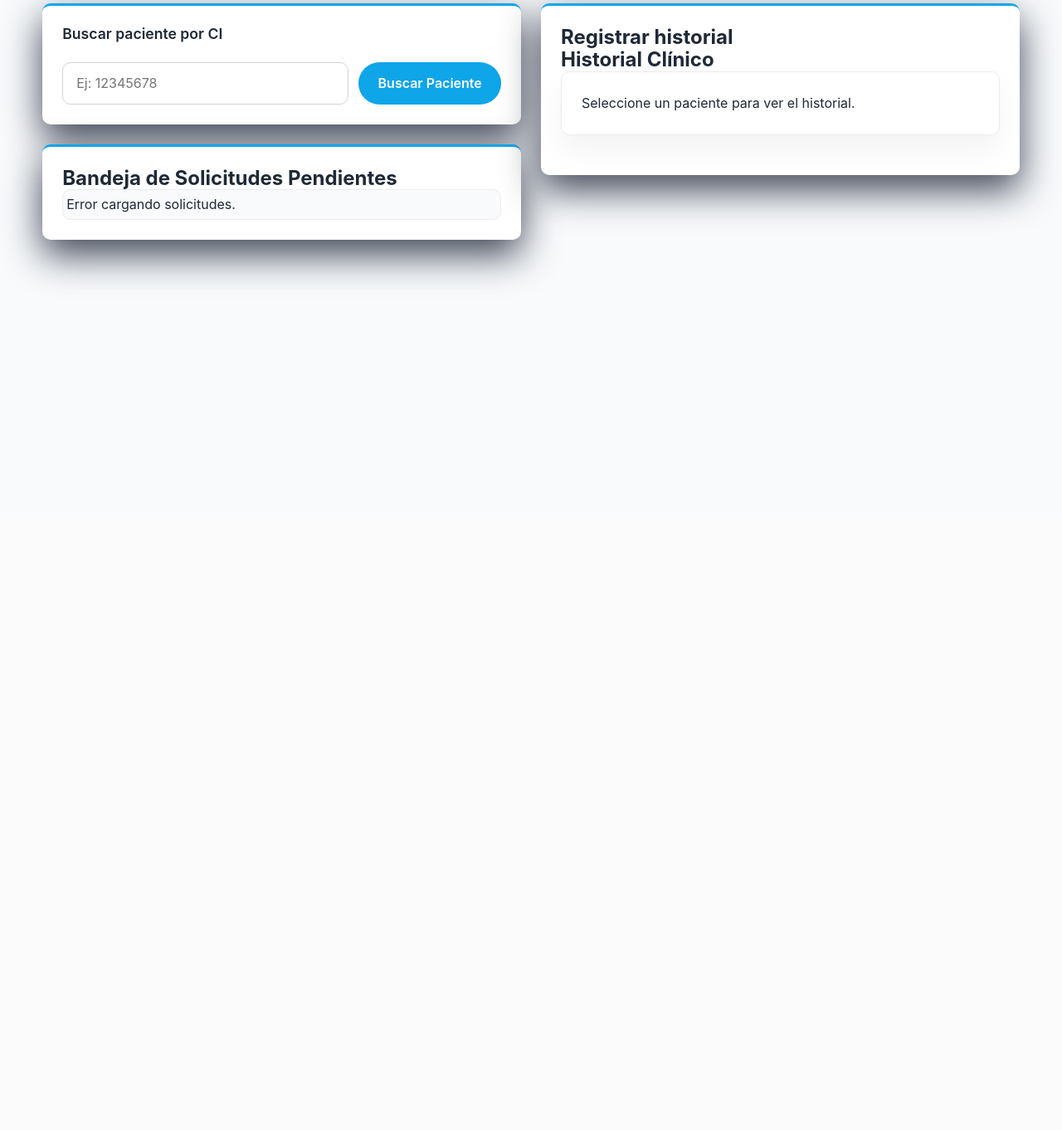
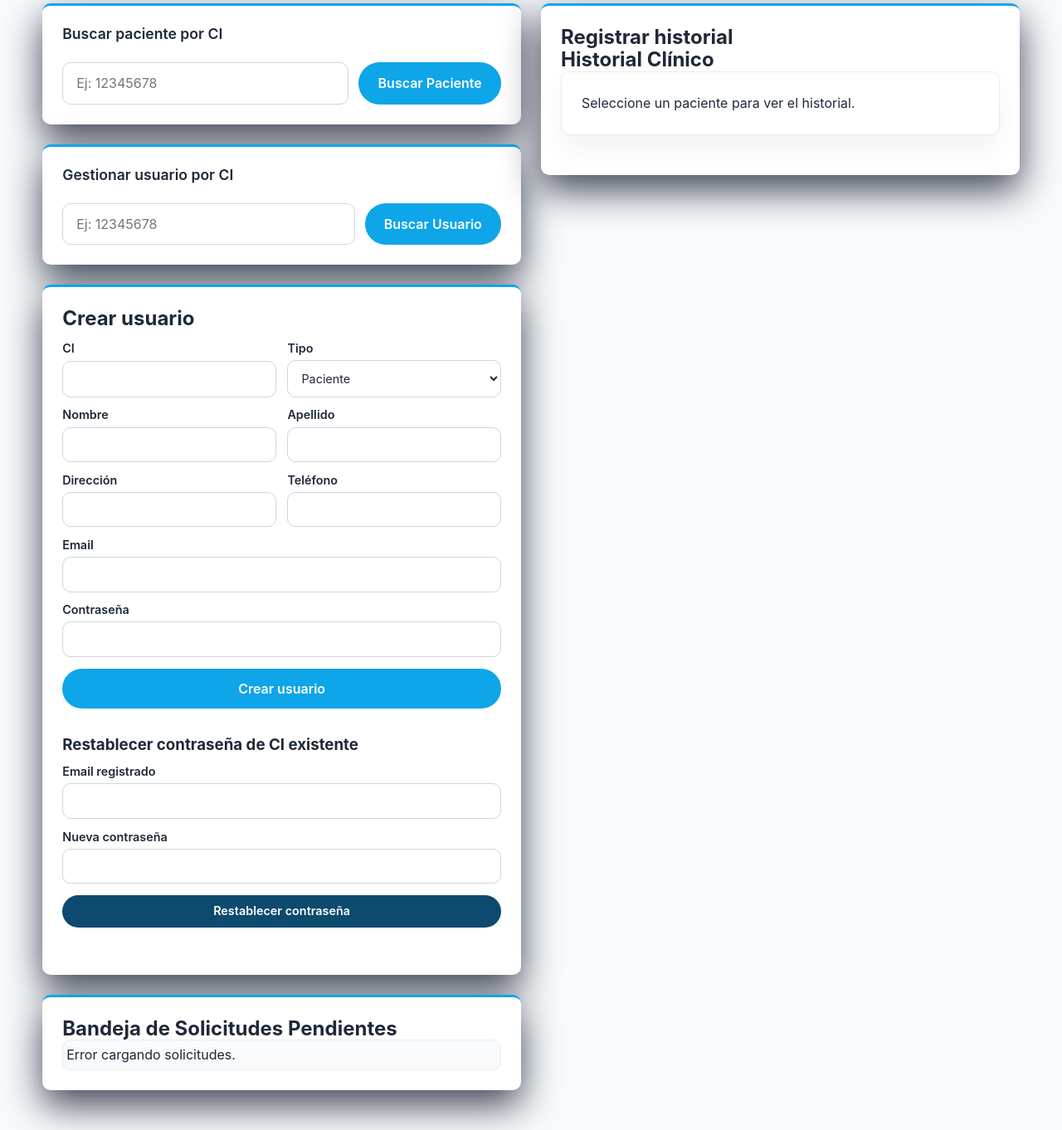
Before and after one commit to camichifla/proyecto-clinica-imagen, a PHP site: page /admin-citas.html in a window 1280 px wide. Shown: the part 174-1536 px from the top of the page at 83% size. Before the commit the page ends 517 px from the top, so only its background shows below. Run offline with PHP 8.4, Linux system fonts and the light colour scheme.

Commit message:
agregar gestion de usuarios y recuperacion de contrasena

```diff
--- a/api/admin-citas.php
+++ b/api/admin-citas.php
@@ -1,6 +1,6 @@
 <?php
 require_once __DIR__ . '/auth.php';
-requireRole('admin');
+requireAdminUser();
 
 header('Content-Type: text/html; charset=utf-8');
 readfile(__DIR__ . '/../public/admin-citas.html');
--- a/public/admin-citas.html
+++ b/public/admin-citas.html
@@ -6,7 +6,7 @@
     <meta name="robots" content="noindex">
     <title>Admin — Bandeja de Citas</title>
     <link rel="stylesheet" href="/clinica-imagen/public/css/styles.css">
-    <link rel="stylesheet" href="/clinica-imagen/public/css/admin.css">
+    <link rel="stylesheet" href="/clinica-imagen/public/css/admin.css?v=20260910-1">
 </head>
 <body>
     <header class="main-header shadow">
@@ -29,6 +29,43 @@
                             <input type="text" id="cedula-search" name="ci" placeholder="Ej: 12345678" required autocomplete="off" inputmode="numeric">
                             <button type="submit" class="btn-primary">Buscar Paciente</button>
                         </div>
+                    </form>
+                </section>
+
+                <section class="search-bar-section user-box" aria-label="Gestionar usuario">
+                    <form id="manageUserSearchForm" class="search-form">
+                        <label for="manageUserCi" class="panel-title">Gestionar usuario por CI</label>
+                        <div class="search-group">
+                            <input type="text" id="manageUserCi" placeholder="Ej: 12345678" required autocomplete="off" inputmode="numeric">
+                            <button type="submit" class="btn-primary">Buscar Usuario</button>
+                        </div>
+                    </form>
+                    <div id="managedUserResult" class="user-result" hidden></div>
+                </section>
+
+                <section class="search-bar-section user-box" aria-label="Crear usuario">
+                    <form id="createUserForm" class="user-form">
+                        <h2>Crear usuario</h2>
+                        <div class="user-form-grid">
+                            <label>CI<input name="ci" type="text" inputmode="numeric" required></label>
+                            <label>Tipo<select name="role" required><option value="patient">Paciente</option><option value="professional">Profesional</option><option value="admin">Administrador</option></select></label>
+                            <label>Nombre<input name="name" type="text" required></label>
+                            <label>Apellido<input name="surname" type="text" required></label>
+                            <label>Dirección<input name="address" type="text" required></label>
+                            <label>Teléfono<input name="phone" type="tel" required></label>
+                            <label class="user-form-wide">Email<input name="email" type="email" required></label>
+                            <label class="user-form-wide">Contraseña<input name="password" type="password" minlength="6" required></label>
+                        </div>
+                        <button type="submit" class="btn-primary">Crear usuario</button>
+                        <p id="createUserMessage" class="form-message" role="status"></p>
+                    </form>
+                    <form id="adminResetPasswordForm" class="user-form reset-user-form" hidden>
+                        <h3>Restablecer contraseña de CI existente</h3>
+                        <input name="ci" type="hidden">
+                        <label>Email registrado<input name="email" type="email" required></label>
+                        <label>Nueva contraseña<input name="password" type="password" minlength="6" required></label>
+                        <button type="submit" class="btn-small">Restablecer contraseña</button>
+                        <p id="adminResetMessage" class="form-message" role="status"></p>
                     </form>
                 </section>
 
@@ -83,7 +120,7 @@
     </div>
 
     <footer></footer>
-    <script src="/clinica-imagen/public/scripts/admin-citas.js?v=20260908-2" defer></script>
+    <script src="/clinica-imagen/public/scripts/admin-citas.js?v=20260910-1" defer></script>
     <script src="/clinica-imagen/public/scripts/session-user.js" defer></script>
     <script src="/clinica-imagen/public/scripts/global.js" defer></script>
 </body>
--- a/public/css/admin.css
+++ b/public/css/admin.css
@@ -138,6 +138,76 @@
     resize: vertical;
 }
 
+.user-box h2 {
+    margin-top: 0;
+}
+
+.user-result {
+    margin-top: 1rem;
+    padding-top: 1rem;
+    border-top: 1px solid var(--border-subtle);
+}
+
+.user-form,
+.user-form-grid {
+    display: grid;
+    gap: 0.85rem;
+}
+
+.user-form-grid {
+    grid-template-columns: repeat(2, minmax(0, 1fr));
+}
+
+.user-form label {
+    display: grid;
+    gap: 0.35rem;
+    color: var(--text-muted);
+    font-size: 0.9rem;
+}
+
+.user-form input,
+.user-form select {
+    width: 100%;
+    border: 1px solid var(--border);
+    border-radius: var(--radius-sm);
+    padding: 0.75rem;
+    background: var(--surface);
+    color: inherit;
+}
+
+.user-form-wide {
+    grid-column: 1 / -1;
+}
+
+.user-result .user-form {
+    margin-top: 1rem;
+}
+
+.user-result-actions {
+    display: flex;
+    flex-wrap: wrap;
+    gap: 0.75rem;
+    margin-top: 1rem;
+}
+
+.user-result-actions button {
+    flex: 1 1 140px;
+}
+
+.form-message {
+    min-height: 1.2em;
+    margin: 0;
+    color: var(--text-muted);
+}
+
+.form-message.success {
+    color: var(--status-success);
+}
+
+.form-message.error {
+    color: var(--status-danger);
+}
+
 
 /* ══════════════════════════════════════════════
    RESPONSIVE
@@ -160,4 +230,12 @@
     .search-bar-section {
         padding: 1.25rem;
     }
+
+    .user-form-grid {
+        grid-template-columns: 1fr;
+    }
+
+    .user-form-wide {
+        grid-column: auto;
+    }
 }
--- a/public/css/login.css
+++ b/public/css/login.css
@@ -90,3 +90,12 @@ button[name="register"]:hover {
 .form-box p a:hover {
     text-decoration: underline;
 }
+
+.success-message {
+    padding: 0.75rem;
+    background: var(--status-success-tint);
+    border-radius: var(--radius-sm);
+    color: var(--status-success);
+    text-align: center;
+    margin-bottom: 1.25rem;
+}
--- a/public/scripts/admin-citas.js
+++ b/public/scripts/admin-citas.js
@@ -136,7 +136,121 @@ function escapeHtml(value) {
     return String(value ?? '').replace(/[&<>"']/g, (character) => ({'&': '&amp;', '<': '&lt;', '>': '&gt;', '"': '&quot;', "'": '&#039;'}[character]));
 }
 
+const userRoleLabels = {patient: 'Paciente', professional: 'Profesional', admin: 'Administrador'};
+
+async function requestUserManagement(payload) {
+    const response = await fetch('/clinica-imagen/api/ajax/manage_users.php', {
+        method: 'POST', credentials: 'include', headers: {'Content-Type': 'application/json'}, body: JSON.stringify(payload)
+    });
+    const data = await response.json().catch(() => ({}));
+    if (!data.success && !data.message && response.redirected) throw new Error('La sesión expiró. Volvé a iniciar sesión.');
+    if (!response.ok || !data.success) {
+        const error = new Error(data.message || 'No se pudo completar la operación.');
+        error.code = data.code || '';
+        throw error;
+    }
+    return data;
+}
+
+function renderManagedUser(user) {
+    const result = document.getElementById('managedUserResult');
+    result.hidden = false;
+    result.innerHTML = `
+        <p><strong>${escapeHtml(user.name)} ${escapeHtml(user.surname)}</strong></p>
+        <p>CI: ${escapeHtml(user.ci)} · ${escapeHtml(userRoleLabels[user.role] || user.role)}</p>
+        <form id="editUserForm" class="user-form">
+            <input type="hidden" name="ci" value="${escapeHtml(user.ci)}">
+            <input type="hidden" name="role" value="${escapeHtml(user.role)}">
+            <div class="user-form-grid">
+                <label>Nombre<input name="name" value="${escapeHtml(user.name)}" required></label>
+                <label>Apellido<input name="surname" value="${escapeHtml(user.surname)}" required></label>
+                <label>Dirección<input name="address" value="${escapeHtml(user.address)}" required></label>
+                <label>Teléfono<input name="phone" value="${escapeHtml(user.phone)}" required></label>
+                <label class="user-form-wide">Email<input name="email" type="email" value="${escapeHtml(user.email)}" required></label>
+                <label class="user-form-wide">Nueva contraseña (opcional)<input name="password" type="password" minlength="6"></label>
+            </div>
+            <div class="user-result-actions"><button type="submit" class="btn-primary">Guardar cambios</button><button type="button" id="deleteUserButton" class="btn-danger">Borrar usuario</button></div>
+            <p id="editUserMessage" class="form-message" role="status"></p>
+        </form>`;
+    document.getElementById('editUserForm').addEventListener('submit', saveManagedUser);
+    document.getElementById('deleteUserButton').addEventListener('click', () => deleteManagedUser(user.ci));
+}
+
+async function searchManagedUser(event) {
+    event.preventDefault();
+    const ci = document.getElementById('manageUserCi').value.trim();
+    const result = document.getElementById('managedUserResult');
+    result.hidden = false;
+    result.innerHTML = '<p>Buscando usuario...</p>';
+    try {
+        const response = await fetch(`/clinica-imagen/api/ajax/manage_users.php?action=get&ci=${encodeURIComponent(ci)}`, {credentials: 'include'});
+        const data = await response.json().catch(() => ({}));
+        if (!response.ok || !data.success) throw new Error(data.message || 'No se pudo buscar el usuario.');
+        renderManagedUser(data.user);
+    } catch (error) { result.innerHTML = `<p class="form-message error">${escapeHtml(error.message || 'No se pudo buscar el usuario.')}</p>`; }
+}
+
+async function saveManagedUser(event) {
+    event.preventDefault();
+    const form = event.currentTarget;
+    const message = document.getElementById('editUserMessage');
+    try {
+        await requestUserManagement({action: 'update', ...Object.fromEntries(new FormData(form))});
+        message.className = 'form-message success';
+        message.textContent = 'Usuario actualizado correctamente.';
+    } catch (error) { message.className = 'form-message error'; message.textContent = error.message; }
+}
+
+async function deleteManagedUser(ci) {
+    if (!window.confirm('¿Querés borrar este usuario? Esta acción no se puede deshacer.')) return;
+    try {
+        await requestUserManagement({action: 'delete', ci});
+        document.getElementById('managedUserResult').innerHTML = '<p class="form-message success">Usuario borrado correctamente.</p>';
+    } catch (error) { document.getElementById('editUserMessage').textContent = error.message; }
+}
+
+async function createManagedUser(event) {
+    event.preventDefault();
+    const form = event.currentTarget;
+    const message = document.getElementById('createUserMessage');
+    try {
+        await requestUserManagement({action: 'create', ...Object.fromEntries(new FormData(form))});
+        form.reset();
+        document.getElementById('adminResetPasswordForm').hidden = true;
+        message.className = 'form-message success';
+        message.textContent = 'Usuario creado correctamente.';
+    } catch (error) {
+        message.className = 'form-message error';
+        message.textContent = error.message;
+        if (error.code === 'ci_exists') showAdminResetForm(form.elements.ci.value.trim());
+    }
+}
+
+function showAdminResetForm(ci) {
+    const form = document.getElementById('adminResetPasswordForm');
+    form.elements.ci.value = ci;
+    form.hidden = false;
+    form.elements.email.focus();
+}
+
+async function resetAdminPassword(event) {
+    event.preventDefault();
+    const form = event.currentTarget;
+    const message = document.getElementById('adminResetMessage');
+    try {
+        await requestUserManagement({action: 'reset_password', ...Object.fromEntries(new FormData(form))});
+        form.reset();
+        form.hidden = true;
+        message.className = 'form-message success';
+        message.textContent = 'Contraseña restablecida correctamente.';
+    } catch (error) { message.className = 'form-message error'; message.textContent = error.message; }
+}
+
 document.addEventListener('DOMContentLoaded', function () {
+    document.getElementById('manageUserSearchForm')?.addEventListener('submit', searchManagedUser);
+    document.getElementById('createUserForm')?.addEventListener('submit', createManagedUser);
+    document.getElementById('adminResetPasswordForm')?.addEventListener('submit', resetAdminPassword);
+
     const validateModal = document.getElementById('validateModal');
     const closeValidation = () => { validateModal.classList.add('hidden'); document.body.style.overflow = ''; };
     document.getElementById('validateCancel').addEventListener('click', closeValidation);
```
Also changed, not shown: api/ajax/manage_users.php (added, +127 -0 lines), api/auth.php (+10 -0 lines), api/loginrequest.php (+16 -17 lines), api/reset_password.php (added, +38 -0 lines), public/login.html (+13 -0 lines), public/scripts/login.js (+28 -0 lines).
